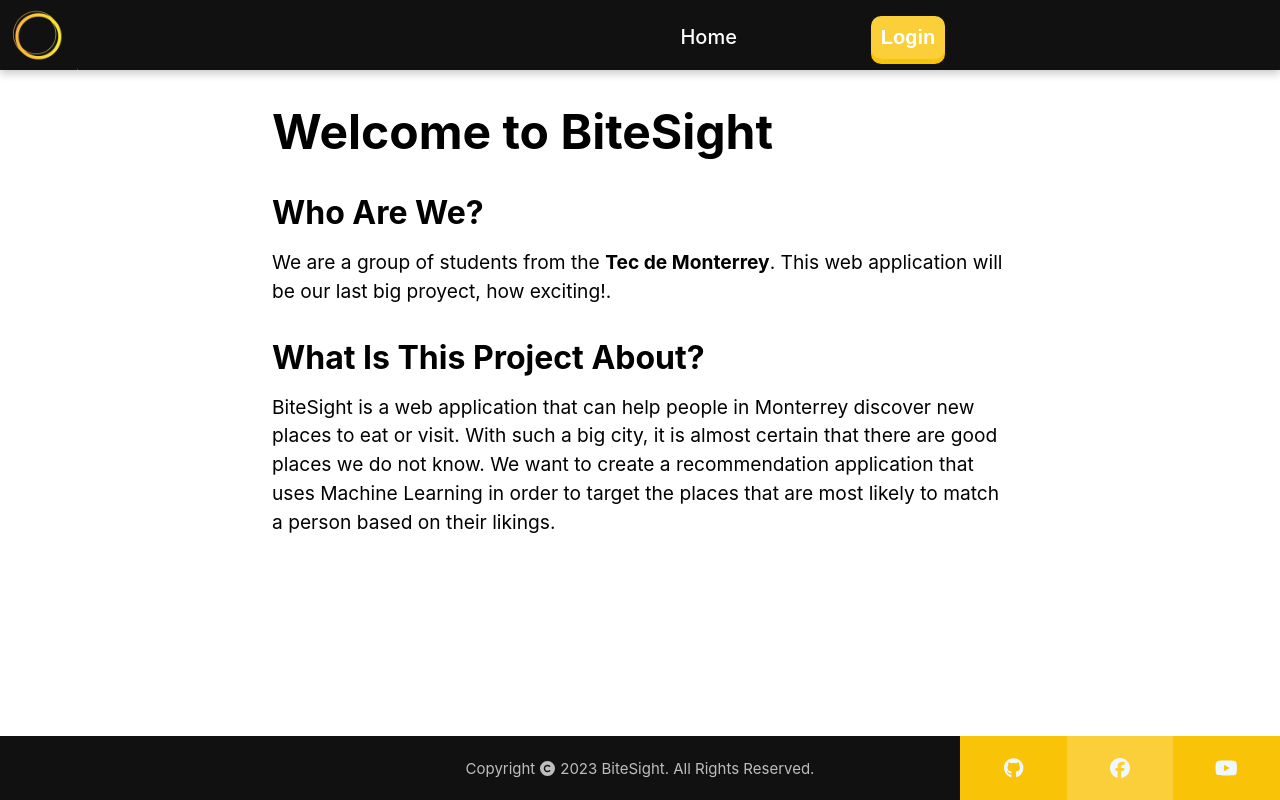
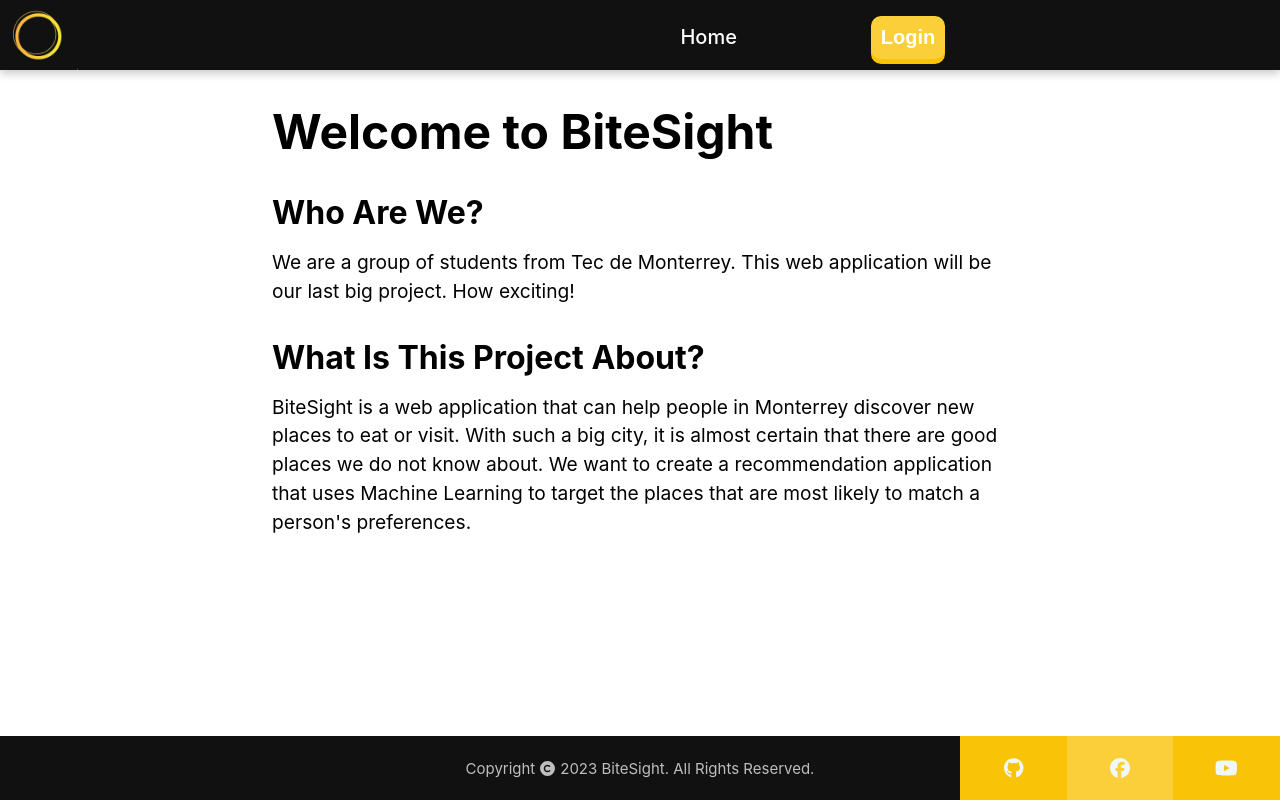
Before and after one commit to GBenitezL/BiteSight, a React (Create React App) app: page / in a window 1280 px wide. Built offline with nearby package versions, Linux system fonts and the light colour scheme; no server answers.

Commit message:
Grammar Check

```diff
--- a/src/pages/home.js
+++ b/src/pages/home.js
@@ -7,9 +7,9 @@ export default function Home() {
       <main>
         <h1>Welcome to BiteSight</h1>
         <h2>Who Are We?</h2>
-        <p>We are a group of students from the <strong>Tec de Monterrey</strong>. This web application will be our last big proyect, how exciting!.</p>
+        <p>We are a group of students from Tec de Monterrey. This web application will be our last big project. How exciting!</p>
         <h2>What Is This Project About?</h2>
-        <p>BiteSight is a web application that can help people in Monterrey discover new places to eat or visit. With such a big city, it is almost certain that there are good places we do not know. We want to create a recommendation application that uses Machine Learning in order to target the places that are most likely to match a person based on their likings.</p>
+        <p>BiteSight is a web application that can help people in Monterrey discover new places to eat or visit. With such a big city, it is almost certain that there are good places we do not know about. We want to create a recommendation application that uses Machine Learning to target the places that are most likely to match a person's preferences.</p>
       </main>
     </div>
   );
```
